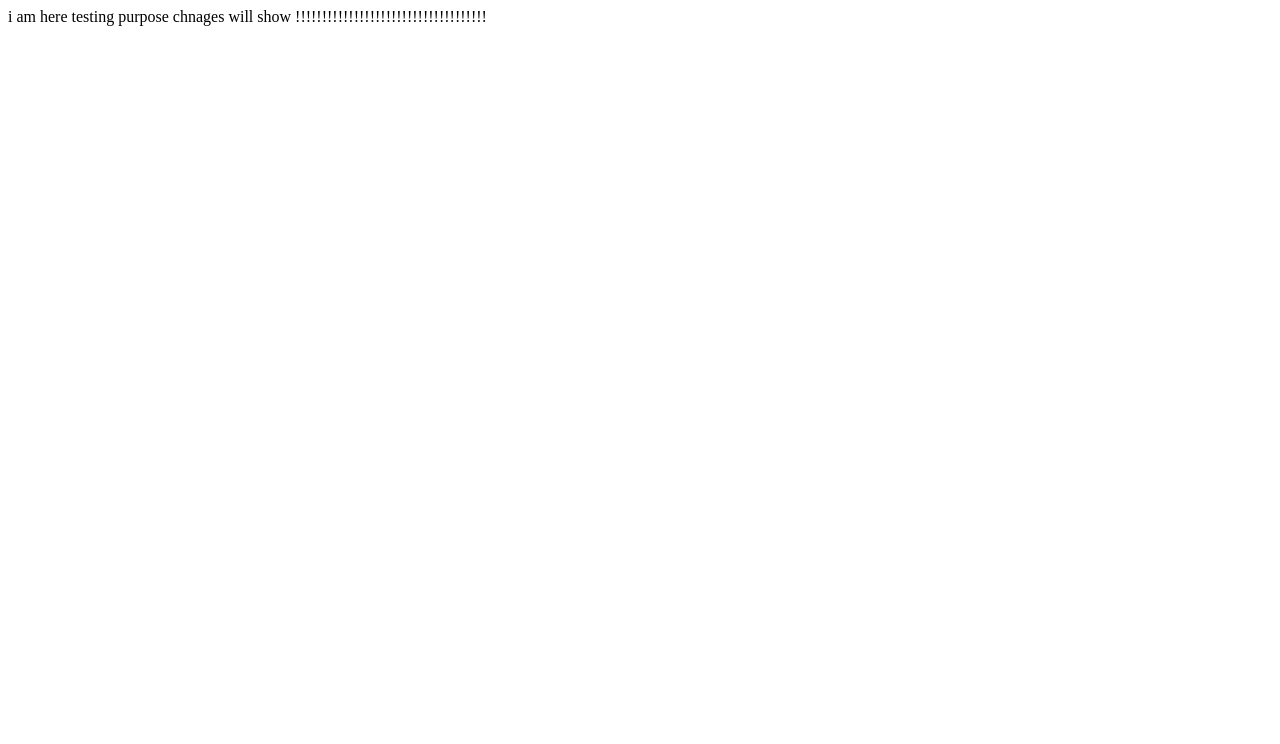
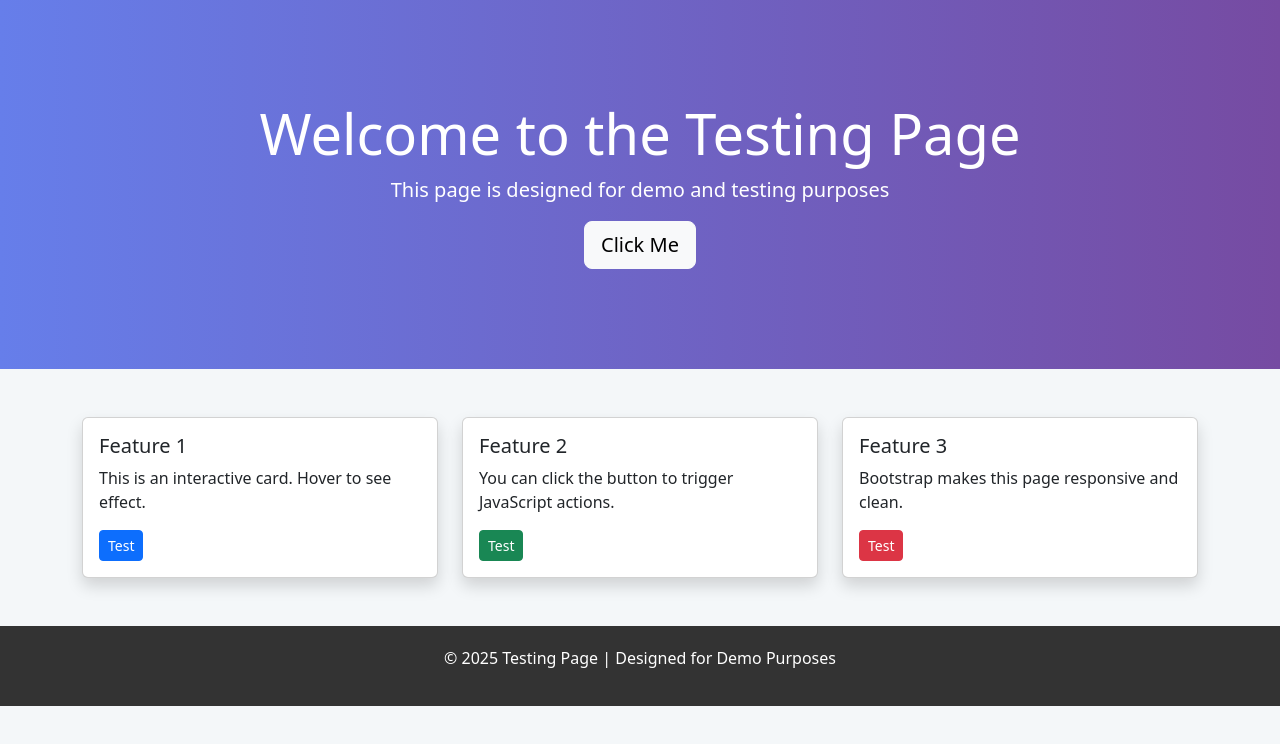
Before and after one commit to RushikeshHarne/httpd, a plain HTML site: page index.html in a window 1280 px wide. Drawn offline with nearby package versions, Linux system fonts and the light colour scheme.

Commit message:
Update index.html

```diff
--- a/index.html
+++ b/index.html
@@ -1,3 +1,96 @@
-i am here testing purpose
-chnages will show
-!!!!!!!!!!!!!!!!!!!!!!!!!!!!!!!!!!!!
+<!DOCTYPE html>
+<html lang="en">
+<head>
+    <meta charset="UTF-8">
+    <meta name="viewport" content="width=device-width, initial-scale=1.0">
+    <title>Testing Purpose Page</title>
+    <!-- Bootstrap CSS -->
+    <link href="https://cdn.jsdelivr.net/npm/bootstrap@5.3.0/dist/css/bootstrap.min.css" rel="stylesheet">
+    <style>
+        body {
+            background-color: #f4f7f9;
+        }
+        .hero-section {
+            background: linear-gradient(to right, #667eea, #764ba2);
+            color: white;
+            padding: 100px 0;
+            text-align: center;
+        }
+        .card:hover {
+            transform: scale(1.05);
+            transition: 0.3s;
+        }
+        footer {
+            background-color: #333;
+            color: white;
+            padding: 20px 0;
+            text-align: center;
+        }
+    </style>
+</head>
+<body>
+
+    <!-- Hero Section -->
+    <section class="hero-section">
+        <div class="container">
+            <h1 class="display-4">Welcome to the Testing Page</h1>
+            <p class="lead">This page is designed for demo and testing purposes</p>
+            <button class="btn btn-light btn-lg" id="ctaButton">Click Me</button>
+        </div>
+    </section>
+
+    <!-- Cards Section -->
+    <section class="py-5">
+        <div class="container">
+            <div class="row g-4">
+                <div class="col-md-4">
+                    <div class="card shadow">
+                        <div class="card-body">
+                            <h5 class="card-title">Feature 1</h5>
+                            <p class="card-text">This is an interactive card. Hover to see effect.</p>
+                            <button class="btn btn-primary btn-sm" onclick="showAlert('Feature 1 clicked!')">Test</button>
+                        </div>
+                    </div>
+                </div>
+                <div class="col-md-4">
+                    <div class="card shadow">
+                        <div class="card-body">
+                            <h5 class="card-title">Feature 2</h5>
+                            <p class="card-text">You can click the button to trigger JavaScript actions.</p>
+                            <button class="btn btn-success btn-sm" onclick="showAlert('Feature 2 clicked!')">Test</button>
+                        </div>
+                    </div>
+                </div>
+                <div class="col-md-4">
+                    <div class="card shadow">
+                        <div class="card-body">
+                            <h5 class="card-title">Feature 3</h5>
+                            <p class="card-text">Bootstrap makes this page responsive and clean.</p>
+                            <button class="btn btn-danger btn-sm" onclick="showAlert('Feature 3 clicked!')">Test</button>
+                        </div>
+                    </div>
+                </div>
+            </div>
+        </div>
+    </section>
+
+    <!-- Footer -->
+    <footer>
+        <p>&copy; 2025 Testing Page | Designed for Demo Purposes</p>
+    </footer>
+
+    <!-- Bootstrap JS & Dependencies -->
+    <script src="https://cdn.jsdelivr.net/npm/bootstrap@5.3.0/dist/js/bootstrap.bundle.min.js"></script>
+
+    <!-- Custom JS -->
+    <script>
+        document.getElementById('ctaButton').addEventListener('click', function() {
+            alert('You clicked the hero button!');
+        });
+
+        function showAlert(message) {
+            alert(message);
+        }
+    </script>
+</body>
+</html>
```
